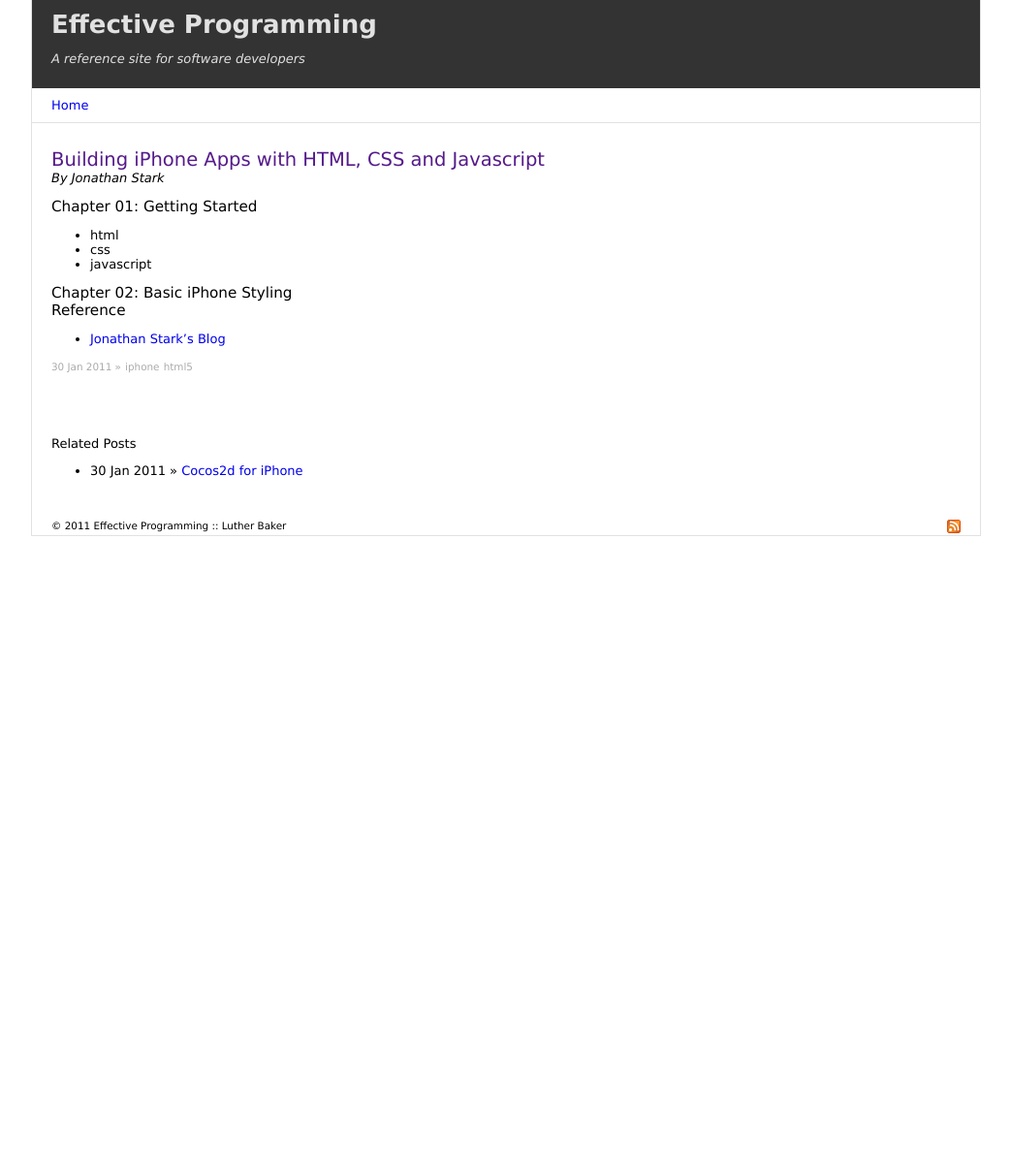
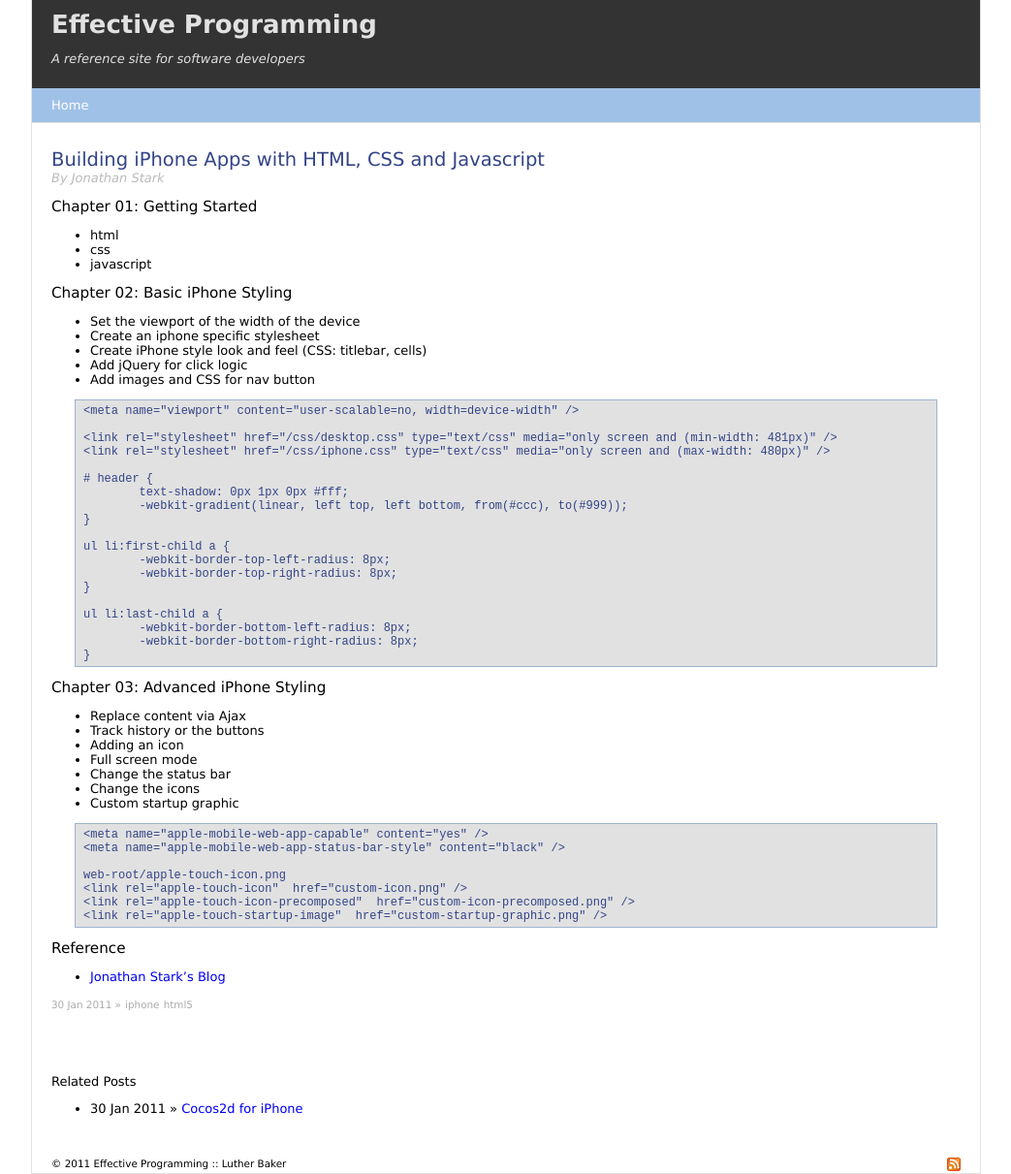
Before and after one commit to optionalg/effectiveprogramming.github.com, a Jekyll site: the page built from _posts/2011-01-30-building-iphone-apps-jonathan-stark.md, in a window 1280 px wide. Shown: the whole page at 97% size, without its empty margins (118-1161 px from the left). Built offline with Jekyll 4.4.1, drawn with Linux system fonts in a browser that asks for light colours; Markdown is read by kramdown in place of the engine named in the settings; before the commit the page ends 900 px from its top, so only the background shows below that.

Commit message:
Finished chapter 3.

```diff
--- a/_config.yml
+++ b/_config.yml
@@ -1,4 +1,4 @@
 permalink: /:year/:month/:title
-markdown: rdiscount
+# markdown: rdiscount
 server_port: 4000
 pygments: true
--- a/_layouts/base.html
+++ b/_layouts/base.html
@@ -3,10 +3,15 @@
   <head>
     <meta http-equiv="content-type" content="text/html; charset=UTF-8" />
     <meta http-equiv="content-language" content="en" />
+	<meta name="viewport" content="user-scalable=no, width=device-width" />
 	<title>{{ page.title }}</title>
 	<meta name="author" content="Luther Baker" />
+    <link rel="stylesheet" href="/css/shared.css" type="text/css" />
     <link rel="stylesheet" href="/css/desktop.css" type="text/css" media="only screen and (min-width: 481px)"/>
 	<link rel="stylesheet" href="/css/iphone.css" type="text/css" media="only screen and (max-width: 480px)" />
+	<!--
+	<link rel="stylesheet" href="/css/explorer.css" type="text/css" media="all" />
+	-->
     {% include analytics.html %}
   </head>
   <body>
--- a/_layouts/post.html
+++ b/_layouts/post.html
@@ -2,7 +2,7 @@
 layout: default
 ---
 <div class="post">
-    <h2 class="title"><a href="{{ post.url }}">{{ page.title }}</a></h2>
+    <h2 class="title">{{ page.title }}</h2>
 	<div class="subtitle">{{page.subtitle}}</div>
 	<div class="content">
 		{{ content }}
--- a/_posts/2011-01-30-building-iphone-apps-jonathan-stark.md
+++ b/_posts/2011-01-30-building-iphone-apps-jonathan-stark.md
@@ -13,6 +13,49 @@
 * javascript
 
 ### Chapter 02: Basic iPhone Styling
+* Set the viewport of the width of the device
+* Create an iphone specific stylesheet
+* Create iPhone style look and feel (CSS: titlebar, cells)
+* Add jQuery for click logic
+* Add images and CSS for nav button
 
+<pre>&lt;meta name="viewport" content="user-scalable=no, width=device-width" /&gt;
+
+&lt;link rel="stylesheet" href="/css/desktop.css" type="text/css" media="only screen and (min-width: 481px)" /&gt;
+&lt;link rel="stylesheet" href="/css/iphone.css" type="text/css" media="only screen and (max-width: 480px)" /&gt;
+
+#header {
+	text-shadow: 0px 1px 0px #fff;
+	-webkit-gradient(linear, left top, left bottom, from(#ccc), to(#999));
+}
+
+ul li:first-child a {
+	-webkit-border-top-left-radius: 8px;
+	-webkit-border-top-right-radius: 8px;
+}
+
+ul li:last-child a {
+	-webkit-border-bottom-left-radius: 8px;
+	-webkit-border-bottom-right-radius: 8px;
+}
+</pre>
+
+### Chapter 03: Advanced iPhone Styling
+* Replace content via Ajax
+* Track history or the buttons
+* Adding an icon
+* Full screen mode
+* Change the status bar
+* Change the icons
+* Custom startup graphic
+
+<pre>&lt;meta name="apple-mobile-web-app-capable" content="yes" /&gt;
+&lt;meta name="apple-mobile-web-app-status-bar-style" content="black" /&gt;
+
+web-root/apple-touch-icon.png
+&lt;link rel="apple-touch-icon"  href="custom-icon.png" /&gt;
+&lt;link rel="apple-touch-icon-precomposed"  href="custom-icon-precomposed.png" /&gt;
+&lt;link rel="apple-touch-startup-image"  href="custom-startup-graphic.png" /&gt;
+</pre>
 ### Reference
 * [Jonathan Stark's Blog](http://jonathanstark.com/blog/)
--- a/css/desktop.css
+++ b/css/desktop.css
@@ -2,112 +2,5 @@
 
 body {
 	font-family: "Lucida Grande", helvetica, arial, sans-serif;
-	font-size: small;
-	margin: 0 auto;
-	padding: 0;
 	width: 980px;
 }
-
-a {
-	text-decoration: none;
-}
-
-a:hover {
-	text-decoration: underline;
-}
-
-h1, h2, h3, h4, h5, h6 {
-	margin: 0;
-	padding: 0;
-}
-
-h2, h3, h4 {
-	font-weight: normal;
-}
-
-ul.flat,
-ul.flat li {
-	list-style: none;
-	margin: 0;
-	padding: 0;
-}
-
-ul.flat li {
-	display: inline;
-}
-
-/** sections **/
-
-div#hd {
-	background: #333;
-	color: #e1e1e1;
-}
-
-div#hd h1 a {
-	color: #e1e1e1;
-}
-
-div#hd,
-div#nav,
-div#content,
-div#sidebar,
-div#ft {
-	border-left: 1px solid #e1e1e1;
-	border-right: 1px solid #e1e1e1;
-	padding: 10px 20px;
-}
-
-div#nav {
-	border-bottom: 1px solid #e1e1e1;
-}
-
-div#ft {
-	border-bottom: 1px solid #e1e1e1;
-	padding: 0 20px;
-}
-
-div#content {
-	padding-top: 2em;
-}
-
-div#ft {
-	font-size: .8em;
-}
-
-/** by id **/
-
-div#related {
-	margin-top: 5em;
-}
-
-/** by classes **/
-
-p.byline {
-	font-style: oblique;
-}
-
-div.callout {
-	border-left: 7px solid #333;
-	padding: 10px;
-}
-
-div.post {
-	margin-bottom: 2em;
-}
-
-div.post p.summary {
-	font-style: oblique;
-}
-
-div.post div.subtitle {
-	font-style: oblique;
-}
-
-div.post div.content {
-	margin: 1em 0;
-}
-
-div.post ul.categories li {
-	font-size: .8em;
-	color: #aaa;
-}
--- a/css/iphone.css
+++ b/css/iphone.css
@@ -0,0 +1,5 @@
+/** reset **/
+
+body {
+	width: 480px;
+}
--- /dev/null
+++ b/css/shared.css
@@ -0,0 +1,140 @@
+/** reset **/
+
+body {
+	font-family: helvetica;
+	font-size: small;
+	padding: 0;
+	margin: 0 auto;
+}
+
+h1, h2, h3, h4, h5, h6 {
+	margin: 0;
+	padding: 0;
+}
+
+h2, h3, h4 {
+	font-weight: normal;
+}
+
+a {
+	text-decoration: none;
+}
+
+a:hover {
+	text-decoration: underline;
+}
+
+ul.flat,
+ul.flat li {
+	list-style: none;
+	margin: 0;
+	padding: 0;
+}
+
+ul.flat li {
+	display: inline;
+}
+
+pre {
+	background: #a0c3de;
+	background: #a0c1e7;
+	background: #e1e1e1;
+	border: 1px solid #a0b3ce;
+	color: #334488;
+	margin: 1em 2em;
+	padding: 4px 8px;
+}
+
+li.code {
+	line-height: 2em;
+}
+
+/** sections **/
+
+div#hd {
+	background: #333;
+	color: #e1e1e1;
+}
+
+div#hd h1 a {
+	color: #e1e1e1;
+}
+
+div#hd,
+div#nav,
+div#content,
+div#sidebar,
+div#ft {
+	border-left: 1px solid #e1e1e1;
+	border-right: 1px solid #e1e1e1;
+	padding: 10px 20px;
+}
+
+div#nav {
+	background: #a0c1e7;
+	border-bottom: 1px solid #e1e1e1;
+}
+
+div#ft {
+	border-bottom: 1px solid #e1e1e1;
+	padding: 0 20px;
+}
+
+div#content {
+	padding-top: 2em;
+}
+
+div#ft {
+	font-size: .8em;
+}
+
+/** by id **/
+
+div#nav a {
+	color: #fff;
+}
+
+div#related {
+	margin-top: 5em;
+}
+
+/** by classes **/
+
+p.byline {
+	font-style: oblique;
+}
+
+div.callout {
+	border-left: 7px solid #333;
+	padding: 10px;
+}
+
+div.post {
+	margin-bottom: 2em;
+}
+
+div.post p.summary {
+	font-style: oblique;
+}
+
+div.post div.subtitle {
+	font-style: oblique;
+}
+
+div.post div.content {
+	margin: 1em 0;
+}
+
+div.post ul.categories li {
+	font-size: .8em;
+	color: #aaa;
+}
+
+div.post h2.title {
+	color: #a0c1e7;
+	color: #334488;
+}
+
+div.post div.subtitle {
+	color: #bbb;
+}
```
Also changed, not shown: css/explorer.css (added, +113 -0 lines).
